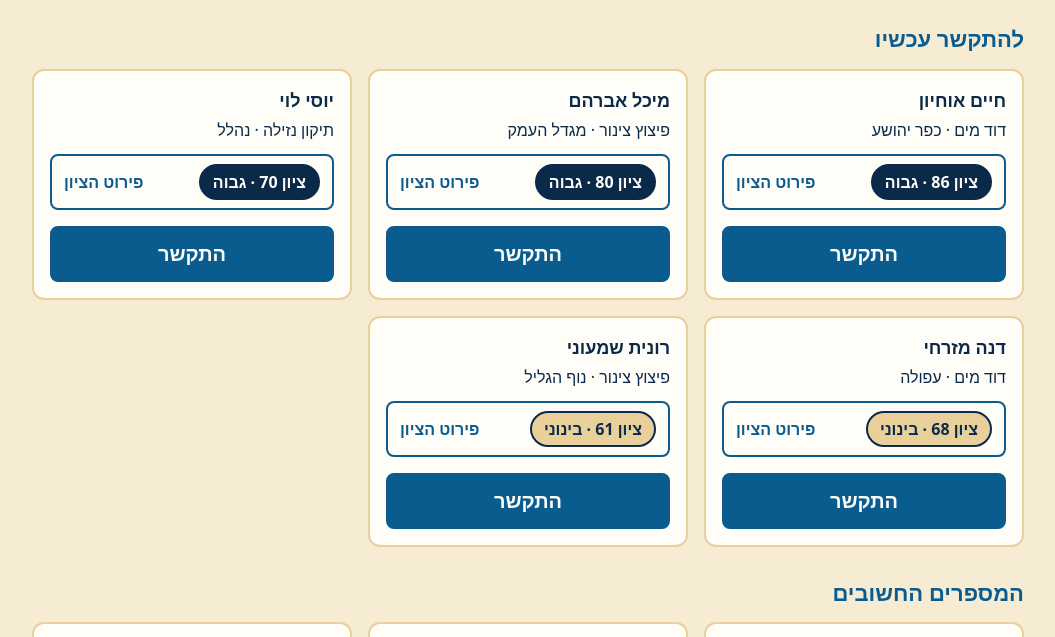
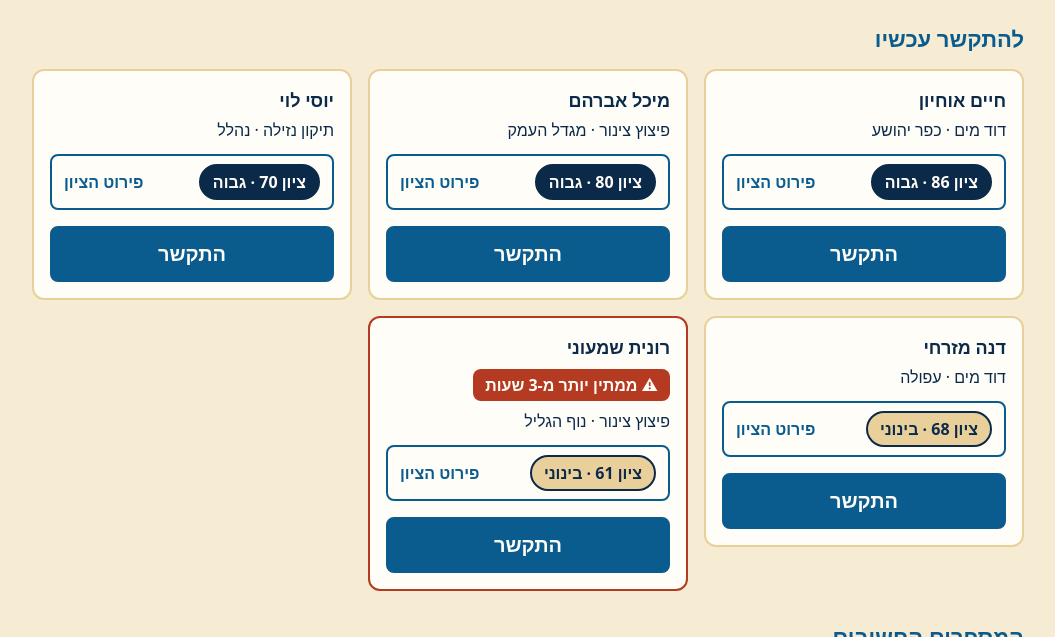
Before and after one commit to drorhiedman-bit/leads-dashboard, a plain HTML site: page index.html in a window 1280 px wide. Shown: the part 74-711 px from the top of the page, without its empty margins (112-1167 px from the left). Drawn offline with Linux system fonts and the light colour scheme.

Commit message:
Add red alert for new leads waiting over 3 hours

```diff
--- a/app.js
+++ b/app.js
@@ -219,6 +219,23 @@
     return link;
   }
 
+  // Red alert: a New lead that has waited more than 3 hours for a reply.
+  const ALERT_AFTER_MINUTES = 3 * 60;
+
+  function needsAlert(lead) {
+    return lead.stage === "New" && lead.receivedMinutesAgo > ALERT_AFTER_MINUTES;
+  }
+
+  // The alert always has an icon and words, never color alone.
+  function buildAlert() {
+    const alert = el("p", "lead-alert");
+    const icon = el("span", "", "⚠");
+    icon.setAttribute("aria-hidden", "true");
+    alert.appendChild(icon);
+    alert.appendChild(document.createTextNode(" ממתין יותר מ-3 שעות"));
+    return alert;
+  }
+
   // variant "call": name, job, town, score, Call button (Call now list).
   // variant "list": name, job, town, source, stage, score (All leads list).
   function buildLeadCard(lead, variant) {
@@ -227,6 +244,10 @@
     const panelId = "breakdown-" + variant + "-" + lead.id;
 
     card.appendChild(el("h3", "lead-name", lead.name));
+    if (needsAlert(lead)) {
+      card.classList.add("has-alert");
+      card.appendChild(buildAlert());
+    }
     card.appendChild(el("p", "lead-line", label(JOB_LABELS, lead.jobType) + " · " + lead.town));
     if (variant === "list") {
       card.appendChild(el("p", "lead-line", "מקור: " + label(SOURCE_LABELS, lead.source)));
--- a/style.css
+++ b/style.css
@@ -6,6 +6,7 @@
   --sea: #0A5C8F;
   --turquoise: #8FD3DC;
   --border: #E9CF9A;
+  --alert: #B53A22; /* coral: used for alerts only */
 }
 
 * {
@@ -88,6 +89,20 @@ h2 {
 
 .lead-card.tappable {
   cursor: pointer;
+}
+
+.lead-card.has-alert {
+  border-color: var(--alert);
+}
+
+.lead-alert {
+  display: inline-block;
+  margin: 0.25rem 0 0.5rem;
+  padding: 0.25rem 0.75rem;
+  background: var(--alert);
+  color: var(--card);
+  border-radius: 0.5rem;
+  font-weight: 700;
 }
 
 /* Score levels: High = deep blue, Medium = sand, Low = blue-gray.
```
Also changed, not shown: 1 other file.
